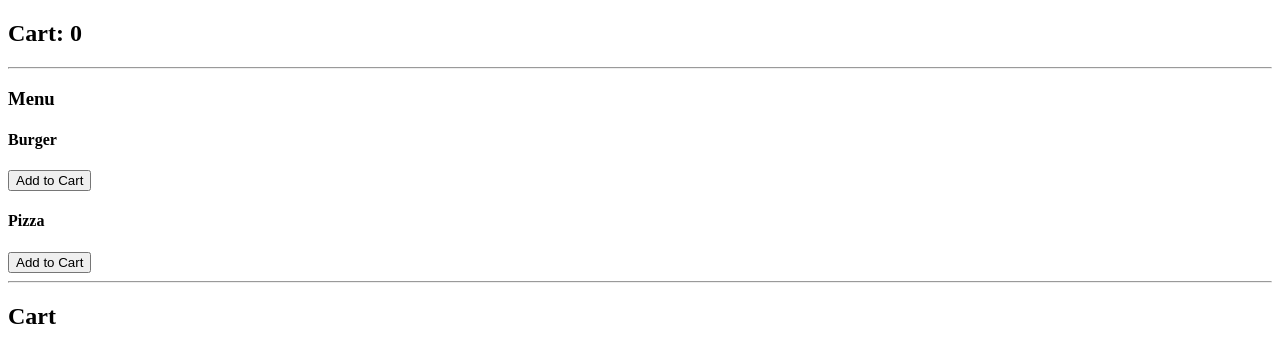
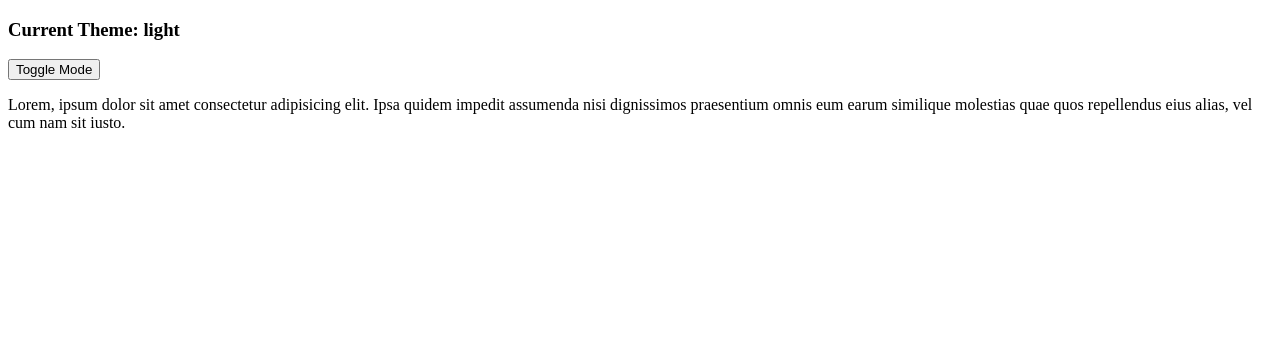
Before and after one commit to ashandimantha2000/stemlink-react, a React (Vite) app: page / in a window 1280 px wide. Shown: the top 362 px of the page. Built offline with nearby package versions, Linux system fonts and the light colour scheme.

Commit message:
add: day 7 - stage 2

```diff
--- a/package.json
+++ b/package.json
@@ -14,7 +14,8 @@
     "react": "^19.2.4",
     "react-dom": "^19.2.4",
     "react-hook-form": "^7.72.1",
-    "zod": "^4.3.6"
+    "zod": "^4.3.6",
+    "zustand": "^5.0.12"
   },
   "devDependencies": {
     "@eslint/js": "^9.39.4",
--- a/src/App.jsx
+++ b/src/App.jsx
@@ -3,6 +3,11 @@ import Layout from "./components/UseContextAPI/Layout";
 import { UserProvider } from "./context/UserContext";
 import CartLayout from "./components/CartApp/CartLayout";
 import { CartProvider } from "./context/CartContext";
+import UserProfile from "./components/Zustand/UserProfile";
+import UserProfile2 from "./components/Zustand/UserProfile2";
+import Header from "./components/Theme/Header";
+import Content from "./components/Theme/Content";
+import ThemeToggle from "./components/Theme/ThemeToggle";
 
 function App() {
   return (
@@ -11,9 +16,16 @@ function App() {
         <Layout />
       </UserProvider> */}
 
-      <CartProvider>
+      {/* <CartProvider>
         <CartLayout />
-      </CartProvider>
+      </CartProvider> */}
+
+      {/* <UserProfile /> */}
+      {/* <UserProfile2 /> */}
+
+      <Header />
+      <ThemeToggle />
+      <Content />
     </div>
   );
 }
--- /dev/null
+++ b/src/components/Theme/Content.jsx
@@ -0,0 +1,22 @@
+import React from 'react'
+import { useThemeStore } from '../../context/Zustand/useThemeStore'
+
+function Content() {
+  const theme = useThemeStore((state) => state.theme);
+
+  const style = {
+    background: theme === "light" ? "#fff": "#333",
+    color: theme === "light" ? "#000" : "#fff"
+  }
+  return (
+    <div style={style}>
+      <p>
+        Lorem, ipsum dolor sit amet consectetur adipisicing elit. Ipsa quidem
+        impedit assumenda nisi dignissimos praesentium omnis eum earum similique
+        molestias quae quos repellendus eius alias, vel cum nam sit iusto.
+      </p>
+    </div>
+  )
+}
+
+export default Content
--- /dev/null
+++ b/src/components/Theme/Header.jsx
@@ -0,0 +1,13 @@
+import React from "react";
+import { useThemeStore } from "../../context/Zustand/useThemeStore";
+
+function Header() {
+  const theme = useThemeStore((state) => state.theme);
+  return (
+    <div>
+      <h3>Current Theme: {theme}</h3>
+    </div>
+  );
+}
+
+export default Header;
--- /dev/null
+++ b/src/components/Theme/ThemeToggle.jsx
@@ -0,0 +1,13 @@
+import React from 'react'
+import { useThemeStore } from '../../context/Zustand/useThemeStore'
+
+function ThemeToggle() {
+    const toggleTheme = useThemeStore((state)=> state.toggleTheme)
+  return (
+    <div>
+      <button onClick={toggleTheme}>Toggle Mode</button>
+    </div>
+  )
+}
+
+export default ThemeToggle
--- /dev/null
+++ b/src/components/Zustand/UserProfile.jsx
@@ -0,0 +1,24 @@
+import React from "react";
+import { useUserStore } from "../../context/Zustand/UseUserStore";
+
+
+
+function UserProfile() {
+    const { user, login, logout } = useUserStore();
+  return (
+    <div>
+      {user ? (
+        <div>
+          <h3>Hello {user?.name}</h3>
+          <button onClick={logout}>Logout</button>
+        </div>
+      ) : (
+        <div>
+          <button onClick={login}>Login</button>
+        </div>
+      )}
+    </div>
+  );
+}
+
+export default UserProfile;
--- /dev/null
+++ b/src/components/Zustand/UserProfile2.jsx
@@ -0,0 +1,18 @@
+import React from 'react'
+import { useUserStore } from '../../context/Zustand/UseUserStore'
+
+function UserProfile2() {
+
+    const user = useUserStore((state)=> state.user);
+    const login = useUserStore((state)=> state.login);
+    const logout = useUserStore((state)=> state.logout);
+
+  return (
+    <div>
+        {user? (<div><h4>{user?.name}</h4><button onClick={logout}>Logout</button></div>): (<div><button onClick={login}>Login</button></div>)}
+
+    </div>
+  )
+}
+
+export default UserProfile2
--- /dev/null
+++ b/src/context/Zustand/UseUserStore.js
@@ -0,0 +1,7 @@
+import { create } from "zustand";
+
+export const useUserStore = create((set) => ({
+  user: null,
+  login: () => set({ user: { name: "Ashan", email: "ashan@gmail.com" } }),
+  logout: () => set({ user: null }),
+}));
--- /dev/null
+++ b/src/context/Zustand/useThemeStore.js
@@ -0,0 +1,9 @@
+import { create } from "zustand";
+
+export const useThemeStore = create((set) => ({
+  theme: "light",
+  toggleTheme: () =>
+    set((state) => ({
+      theme: state.theme === "light" ? "dark" : "light",
+    })),
+}));
```
Also changed, not shown: 1 other file (tests, documents, lock files or other folders).
